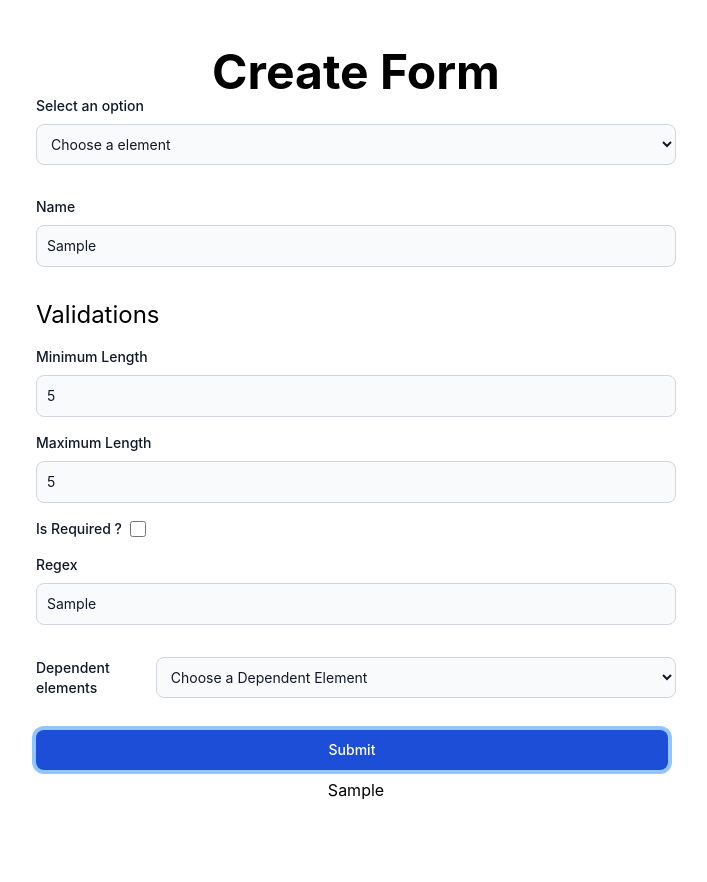
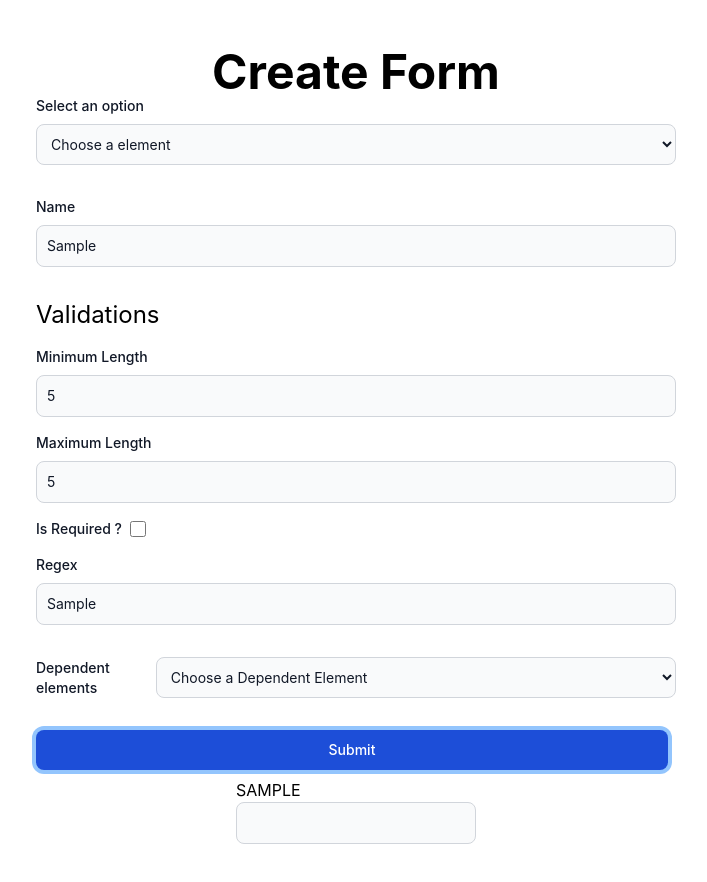
Before and after one commit to anshuER/test-mindinventory, a React (Create React App) app: page / in a window 1280 px wide. Both pictures are taken after typing "Sample", "5", "5", "Sample" into the empty fields and a click on the button "Submit". Shown: the top 882 px of the page, without its empty margins (284-991 px from the left). Before the commit the page ends 850 px from the top, so only its background shows below. Built offline with nearby package versions, Linux system fonts and the light colour scheme.

Commit message:
WIP: form viewer

```diff
--- a/src/App.js
+++ b/src/App.js
@@ -1,6 +1,7 @@
 import './App.css';
 import { useState } from 'react';
 import FormBuilder from './components/FormBuilder';
+import FormViewer from './components/FormViewer';
 
 function App() {
   const [formElements, setFormElements] = useState([]);
@@ -16,7 +17,7 @@ function App() {
       <h1 className='text-5xl font-bold'>Create Form</h1>
       <FormBuilder elements={formElements} addFormElement={addFormElement} />
       {formElements.map((element, index) => {
-        return <h1 key={index}>{element.name}</h1>;
+        return <FormViewer key={index} element={element} />;
       })}
     </div>
   );
--- /dev/null
+++ b/src/components/FormViewer/index.js
@@ -0,0 +1,18 @@
+import React from 'react';
+import { useForm } from 'react-hook-form';
+
+const FormViewer = ({ element }) => {
+  const { register } = useForm();
+  return (
+    <div>
+      <label>{element.name.toUpperCase()}</label>
+      <input
+        type={element.type}
+        class='bg-gray-50 border border-gray-300 text-gray-900 text-sm rounded-lg focus:ring-blue-500 focus:border-blue-500 block w-full p-2.5 '
+        {...register(element.name, { required: element.required })}
+      ></input>
+    </div>
+  );
+};
+
+export default FormViewer;
```
